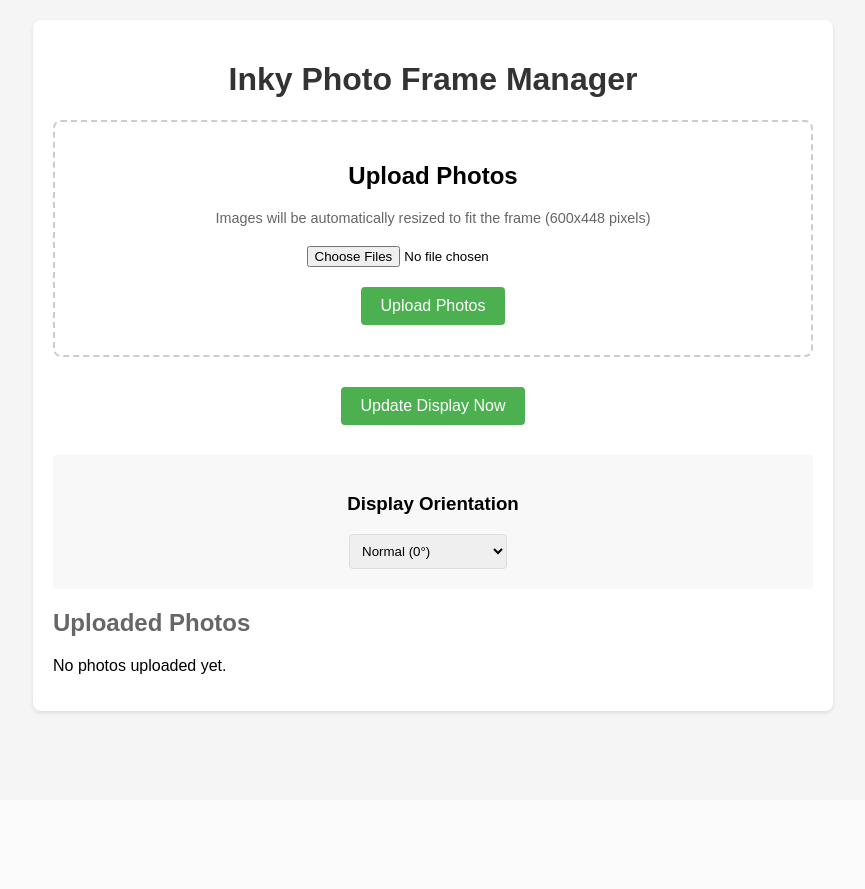
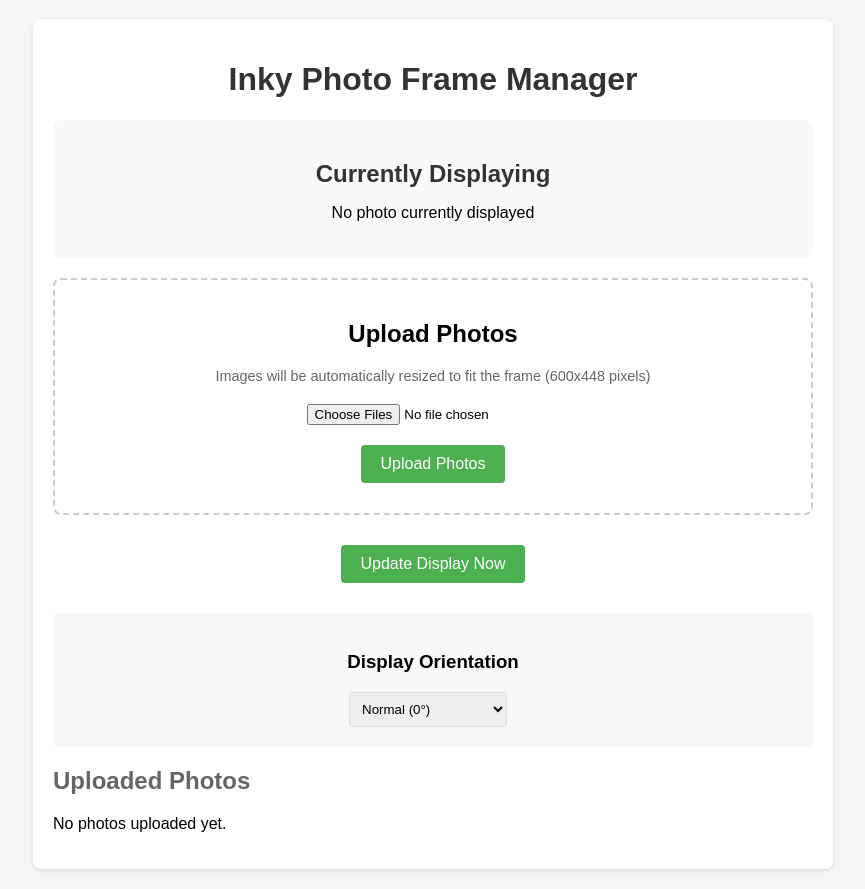
Before and after one commit to henrydennis/inky-photo-frame, a Flask app: page / in a window 1280 px wide. Shown: the whole page, without its empty margins (207-1072 px from the left). Before the commit the page ends 714 px from the top, so only its background shows below. Run offline with Flask 3, Linux system fonts and the light colour scheme; some libraries are stand-ins or nearby versions.

Commit message:
Add current photo display to web interface

```diff
--- a/app.py
+++ b/app.py
@@ -90,6 +90,7 @@ def get_random_image():
 
 def update_display():
     """Update the Inky display with a random image"""
+    global current_photo
     logger.info("Starting display update process")
 
     if not display:
@@ -119,6 +120,8 @@ def update_display():
     except Exception as e:
         logger.error(f"Error updating display: {e}\n{traceback.format_exc()}")
 
+    current_photo = os.path.basename(image_path)
+
 def schedule_update():
     """Wrapper for scheduler to catch and log any errors"""
     try:
@@ -127,7 +130,8 @@ def schedule_update():
     except Exception as e:
         logger.error(f"Error in scheduled update: {e}\n{traceback.format_exc()}")
 
-# Global orientation state
+# Global variables
+current_photo = None
 ORIENTATION_0 = "0"    # Normal
 ORIENTATION_90 = "90"  # Rotated right
 ORIENTATION_180 = "180"  # Upside down
@@ -328,11 +332,12 @@ def prepare_for_display(image, orientation):
 
 @app.route('/')
 def index():
-    """Display the upload form and list of images"""
-    photos = [f for f in os.listdir(app.config['UPLOAD_FOLDER'])
-             if f.lower().endswith(('.png', '.jpg', '.jpeg'))]
-    logger.info(f"Index page requested, found {len(photos)} photos")
-    return render_template('index.html', photos=photos, current_orientation=current_orientation)
+    photos = []
+    for filename in os.listdir(app.config['UPLOAD_FOLDER']):
+        if filename.lower().endswith(('.png', '.jpg', '.jpeg')):
+            photos.append(filename)
+    photos.sort()
+    return render_template('index.html', photos=photos, current_photo=current_photo, current_orientation=current_orientation)
 
 @app.route('/set_orientation', methods=['POST'])
 def set_orientation():
--- a/templates/index.html
+++ b/templates/index.html
@@ -145,11 +145,40 @@
             display: none;
             margin: 10px 0;
         }
+        .current-photo-section {
+            margin: 20px 0;
+            padding: 20px;
+            background-color: #f8f9fa;
+            border-radius: 8px;
+            text-align: center;
+        }
+        .current-photo-section img {
+            max-width: 100%;
+            max-height: 400px;
+            height: auto;
+            border-radius: 8px;
+            box-shadow: 0 4px 8px rgba(0,0,0,0.1);
+        }
+        .current-photo-section h2 {
+            color: #333;
+            margin-bottom: 15px;
+        }
     </style>
 </head>
 <body>
     <div class="container">
         <h1>Inky Photo Frame Manager</h1>
+
+        <!-- Current Photo Section -->
+        <div class="current-photo-section">
+            <h2>Currently Displaying</h2>
+            {% if current_photo %}
+                <img src="{{ url_for('static', filename='photos/' + current_photo) }}" alt="Current photo">
+                <p>{{ current_photo }}</p>
+            {% else %}
+                <p>No photo currently displayed</p>
+            {% endif %}
+        </div>
 
         <div class="upload-section">
             <h2>Upload Photos</h2>
```
